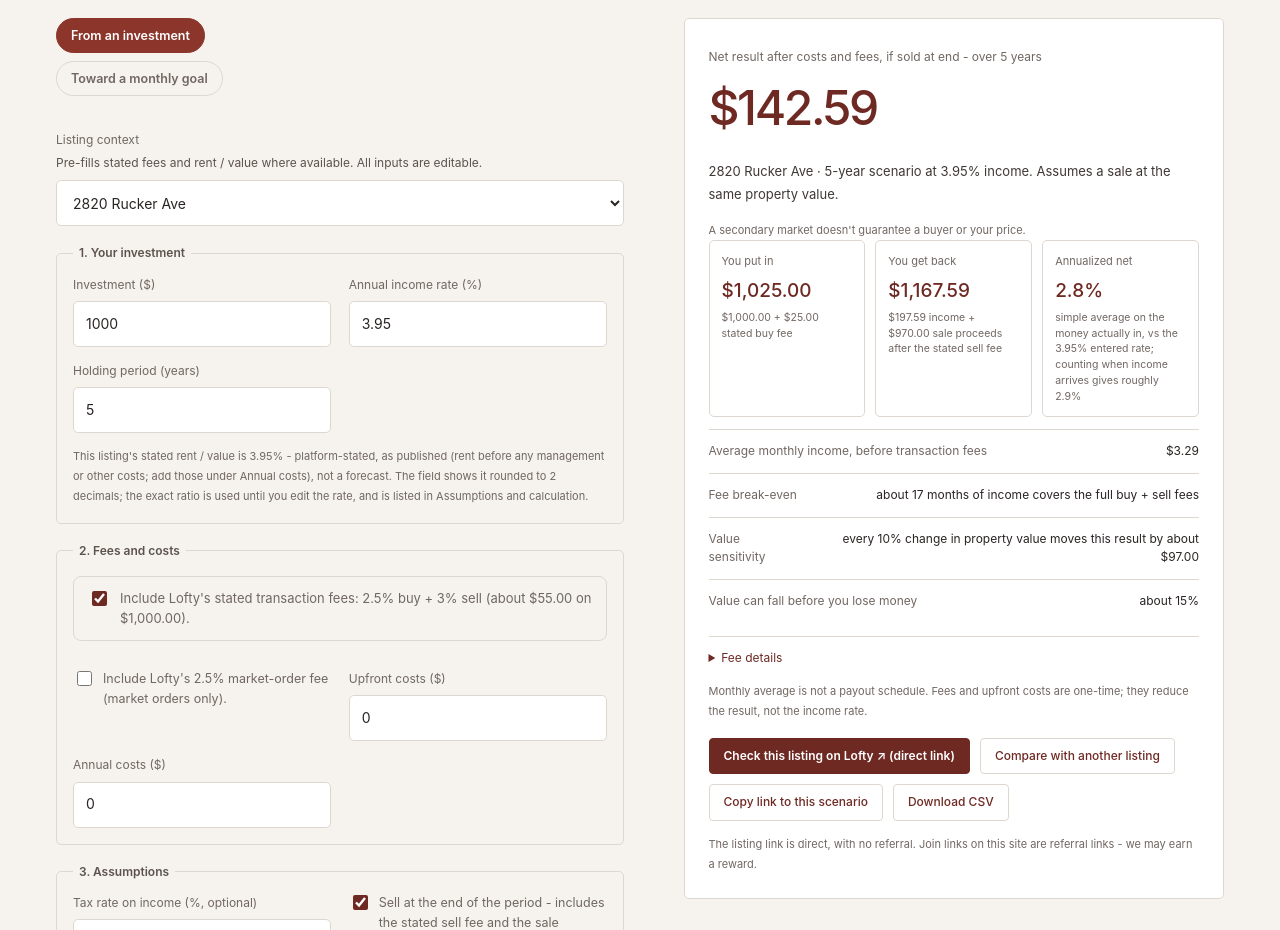
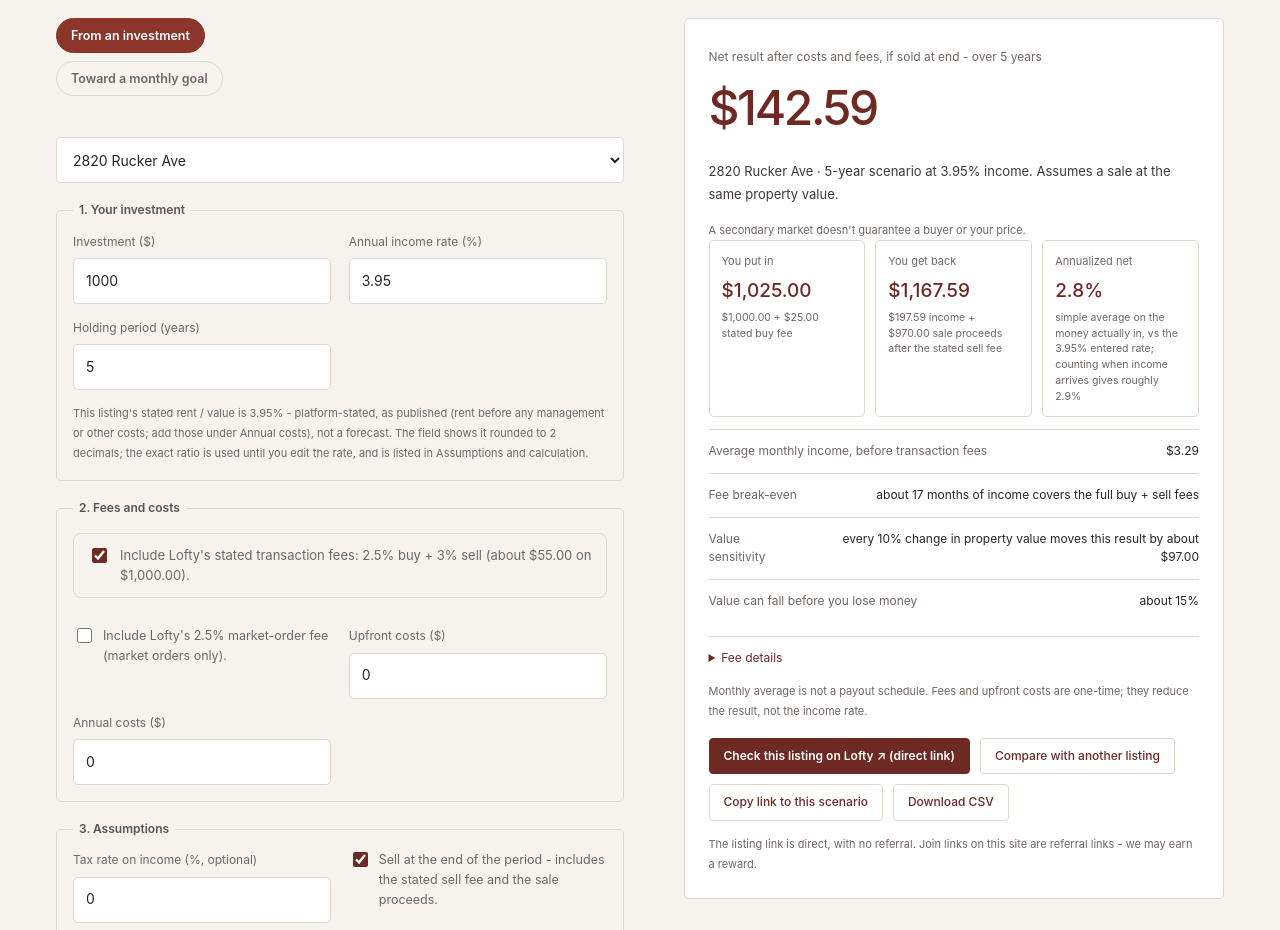
Before and after one commit to aman050807/slicebase, a React (Vite) app: page / in a window 1280 px wide. Shown: the part 4540-5470 px from the top of the page. Built offline with nearby package versions, Linux system fonts and the light colour scheme; a web font is replaced by a local one.

Commit message:
Remove requested calculator context copy

```diff
--- a/src/App.tsx
+++ b/src/App.tsx
@@ -1353,11 +1353,8 @@ export function App() {
                   </button>
                 </div>
                 <label className="sb-calc-property">
-                  Listing context
-                  <span className="sb-calc-property-hint">
-                    Pre-fills stated fees and rent / value where available. All inputs are editable.
-                  </span>
                   <select
+                    aria-label="Choose a listing for calculator inputs"
                     value={calcId}
                     onChange={(e) => {
                       const l = LISTINGS.find(
```
Also changed, not shown: 1 other file (tests, documents, lock files or other folders).
